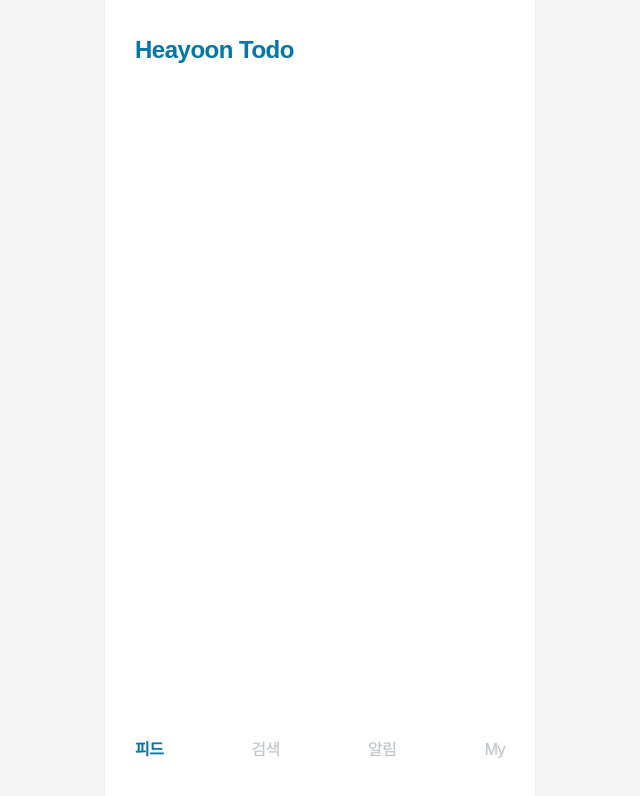
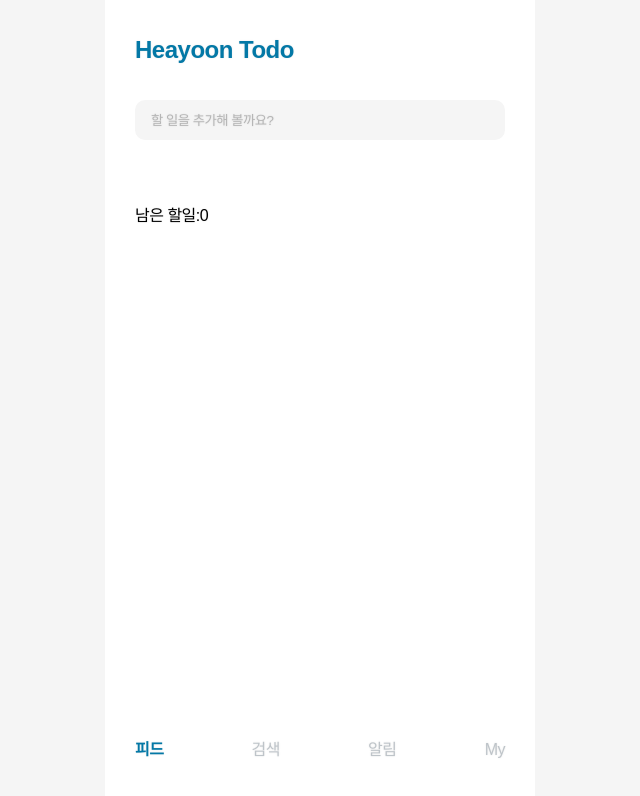
Before and after one commit to hey-yoon/Todolist, a React (Create React App) app: page /todo in a window 1280 px wide. Shown: the top 796 px of the page, without its empty margins (320-960 px from the left). Built offline with nearby package versions, Linux system fonts and the light colour scheme.

Commit message:
Todo,TodoContainer,TodoInsert구현

```diff
--- a/src/pages/todo/Todo.jsx
+++ b/src/pages/todo/Todo.jsx
@@ -3,7 +3,9 @@ import React from 'react';
 const Todo = () => {
     return (
         <div>
+            <div className='wrapper'>
 
+            </div>
         </div>
     );
 };
--- a/src/pages/todo/TodoContainer.js
+++ b/src/pages/todo/TodoContainer.js
@@ -1,9 +1,35 @@
-import React from 'react';
+import React, { useEffect, useState } from 'react';
+import TodoInsert from './TodoInsert';
+import Todo from './Todo';
 
 const TodoContainer = () => {
+
+    const [todos,setTodos] = useState([]);
+
+    // 상태관리(CRUD) -> 의존성 배열 추가
+    const [isTodoUpdate,setIsTodoUpdate] = useState(false);
+
+    // 데이터를 가져옴
+    const getTodos = async() => {
+
+
+    }
+
+    // 사이드 이펙트
+    // isTodoUpdate의 값이 바뀔때마다 getTodos를 실행
+    useEffect(()=>{
+        getTodos()
+    },[isTodoUpdate])
+
     return (
         <div>
-
+            <TodoInsert isTodoUpdate={isTodoUpdate} setIsTodoUpdate={setIsTodoUpdate} todos={todos} />
+            <p className='SubTitle'>남은 할일:<span>{todos && todos.length}</span></p>
+            <ul>
+                {todos && todos.map((todo,i)=>(
+                    <Todo key={i} todo={todo} isTodoUpdate={isTodoUpdate} setIsTodoUpdate={setIsTodoUpdate} />
+                ))}
+            </ul>
         </div>
     );
 };
--- a/src/pages/todo/TodoInsert.js
+++ b/src/pages/todo/TodoInsert.js
@@ -1,10 +1,20 @@
 import React from 'react';
+import S from './style';
+import useInput from '../../hooks/useInput';
 
 const TodoInsert = () => {
+
+    const [value,onChangeValue, setValue] = useInput();
+
+    const onPressAddTodo = (e) => {
+        if(e.key === 'Enter'){
+            if(!window.confirm("이대로 추가하시겠습니까?")) return;
+            // 추가하는 로직
+
+        }
+    }
     return (
-        <div>
-
-        </div>
+        <S.Input type='text' placeholder='할 일을 추가해 볼까요?' value={value} onChange={onChangeValue} onKeyPress={onPressAddTodo}/>
     );
 };
 
--- a/src/pages/todo/style.js
+++ b/src/pages/todo/style.js
@@ -0,0 +1,19 @@
+import styled from "styled-components";
+
+const S = {};
+
+S.Input = styled.input`
+    width: 100%;
+    border: none;
+    background-color: #f5f5f5;
+    height: 40px;
+    border-radius: 10px;
+    margin: 0 0 50px 0;
+    padding: 0 16px;
+
+    &::placeholder{
+        color: #b5b5b5;
+    }
+`
+
+export default S;
```
